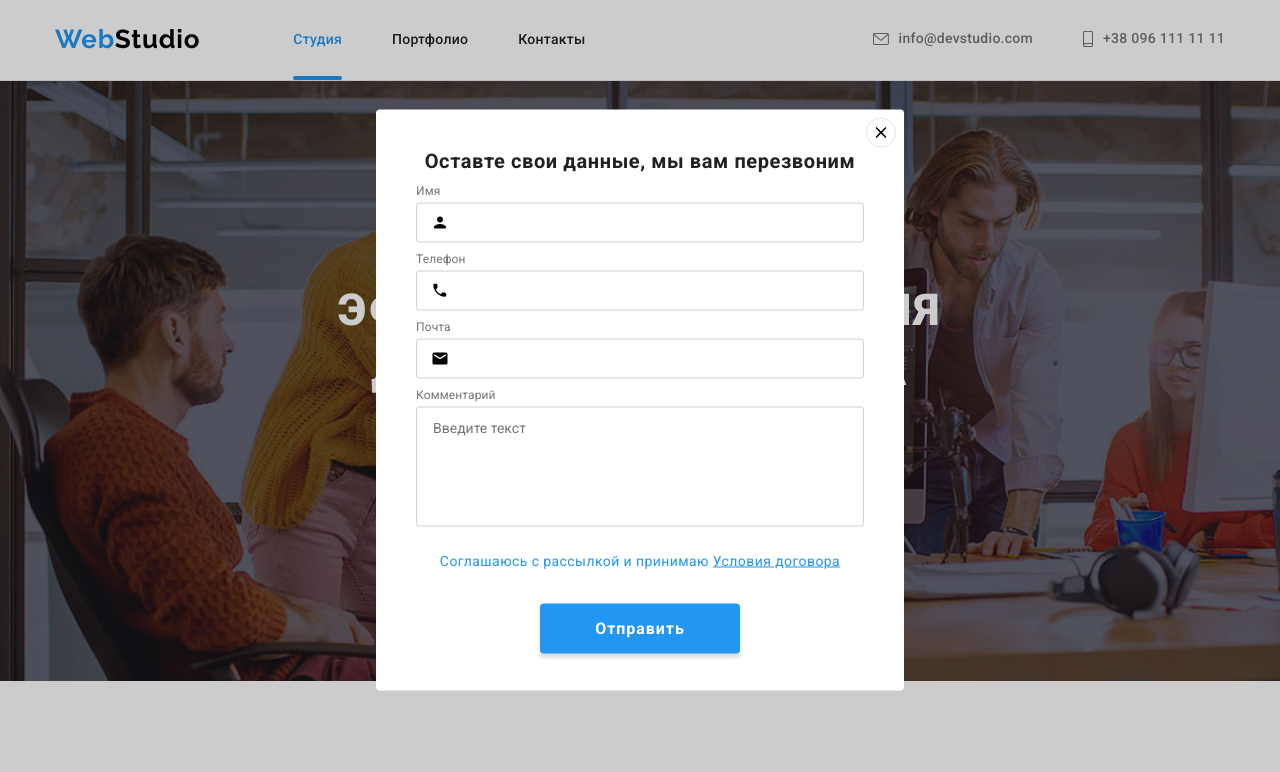
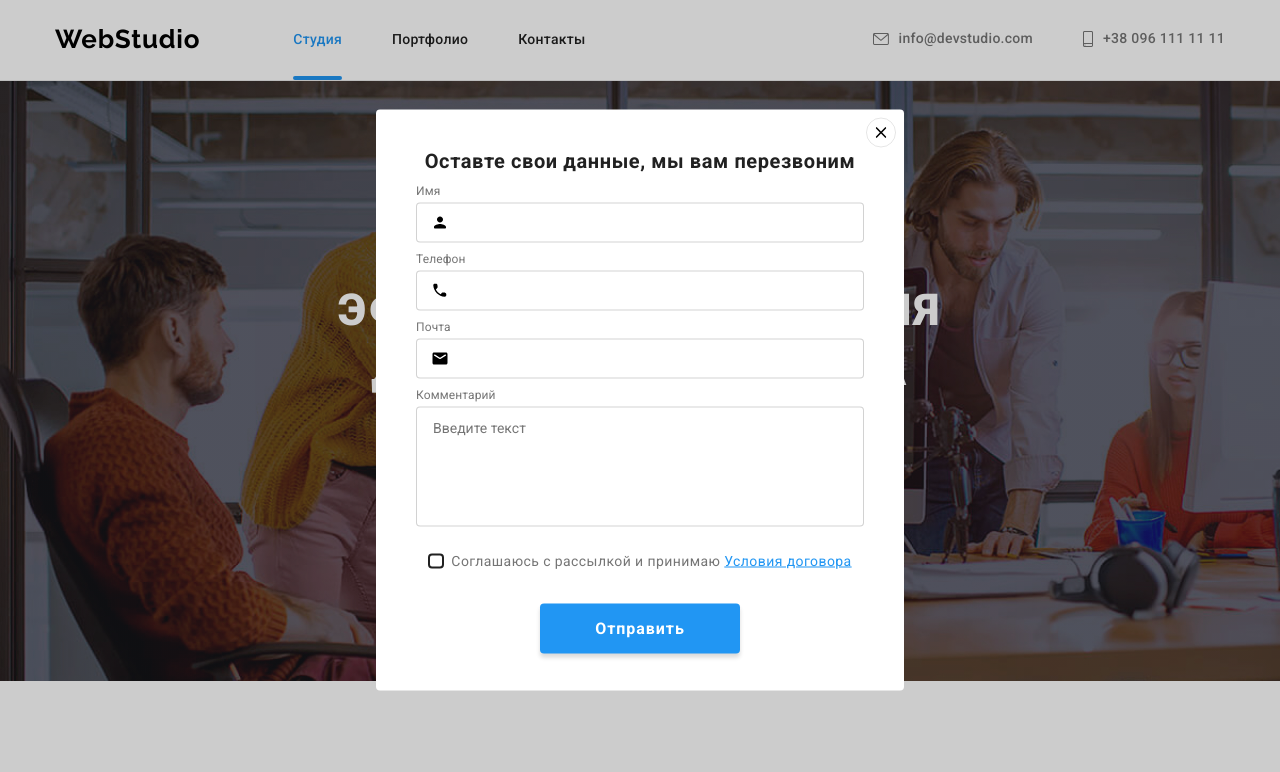
Before and after one commit to SerhiiKurdesha/goit-markup-hw-06, a plain HTML site: page index.html in a window 1280 px wide. Both pictures are taken after a click on the button "Заказать услугу". Shown: the top 772 px of the page. Drawn offline with nearby package versions, Linux system fonts and the light colour scheme.

Commit message:
add work

```diff
--- a/css/style.css
+++ b/css/style.css
@@ -32,9 +32,6 @@ a {
 }
 address {
     font-style: normal;
-}
-span {
-    color:  #2196F3;
 }
 p {
     margin: 0;
@@ -839,45 +836,50 @@ img {
     border-color: var(--accent-color);
 }
 .checkbox{
-    /* -webkit-appearance: none; */
-    position: absolute;
-    width: 1px;
-    height: 1px;
-    margin: -1px;
-    border: 0;
-    padding: 0;
-    clip: rect(0 0 0 0);
-    overflow: hidden;
+    appearance: none;
 }
-.checkbox-accept{
+.option{
     display: flex;
     align-items: center;
-    justify-content: center;
     margin-top: 20px;
     margin-bottom: 30px;
+    justify-content: center;
+}
+.agree{
+    content: '';
+    display: inline-block;
+    width: 16px;
+    height: 15px;
+    margin-right: 7px;
+    border: 2px solid var(--title-text-color);
+    border-radius: 4px;
+    cursor: pointer;
+    transition: border 250ms var(--transition);
+}
+.agree:hover,
+.agree:focus{
+
+   /* transition: fill 250ms var(--transition);  */
+}
+.agree-text{
     font-style: normal;
     font-weight: normal;
     font-size: 14px;
     line-height: 1.71;
     letter-spacing: 0.03em;
     color: var(--primary-text-color);
-    cursor: pointer;
 }
-.checkbox-bord{
-    /* content: ''; */
-    display: inline-block;
-    margin-right: 9px;
-    width: 16px;
-    height: 15px;
-    border: 2px solid var(--title-text-color);
-    border-radius: 4px;
+.agree-contract{
+    color: var(--accent-color);
+    text-decoration: underline;
 }
-.checkbox:checked + .checkbox-bord{
+.checkbox:checked + .agree{
     border-color: transparent;
     background-color: var(--accent-color);
-    background-image: url('../images/new-post/sprite2.svg#icon-bord-white');
+    background-image: url('../images/new-post/bord-white.svg');
+    background-size: contain;
     background-origin: border-box;
-    background-size: contain;
+    transition: background 250ms var(--transition);
 }
 .contract{
     text-decoration: underline;
--- a/index.html
+++ b/index.html
@@ -439,11 +439,11 @@
 
                 <label class="modal-border">Комментарий</label>
                     <textarea name="user-comments" class="modal-textarea" placeholder="Введите текст"></textarea>
-
-                <label for="checkbox" class="checkbox-accept">
-                     <input type="checkbox" name="user-agree" id="checkbox" required class="checkbox">
-                       <span></span>
-                <span class="accept">Соглашаюсь с рассылкой и принимаю <a href="#" class="contract">Условия договора </a></span>
+                </label>
+                <label class="option">
+                    <input class="checkbox" type="checkbox" name="topic" value="css">
+                    <span class="agree"></span>
+                    <span class="agree-text">Соглашаюсь с рассылкой и принимаю <a href="#" class="agree-contract">Условия договора</a></span>
                 </label>
                 <button class="modal-btn" type="submit">Отправить</button>
 
```
Also changed, not shown: 1 other file.
